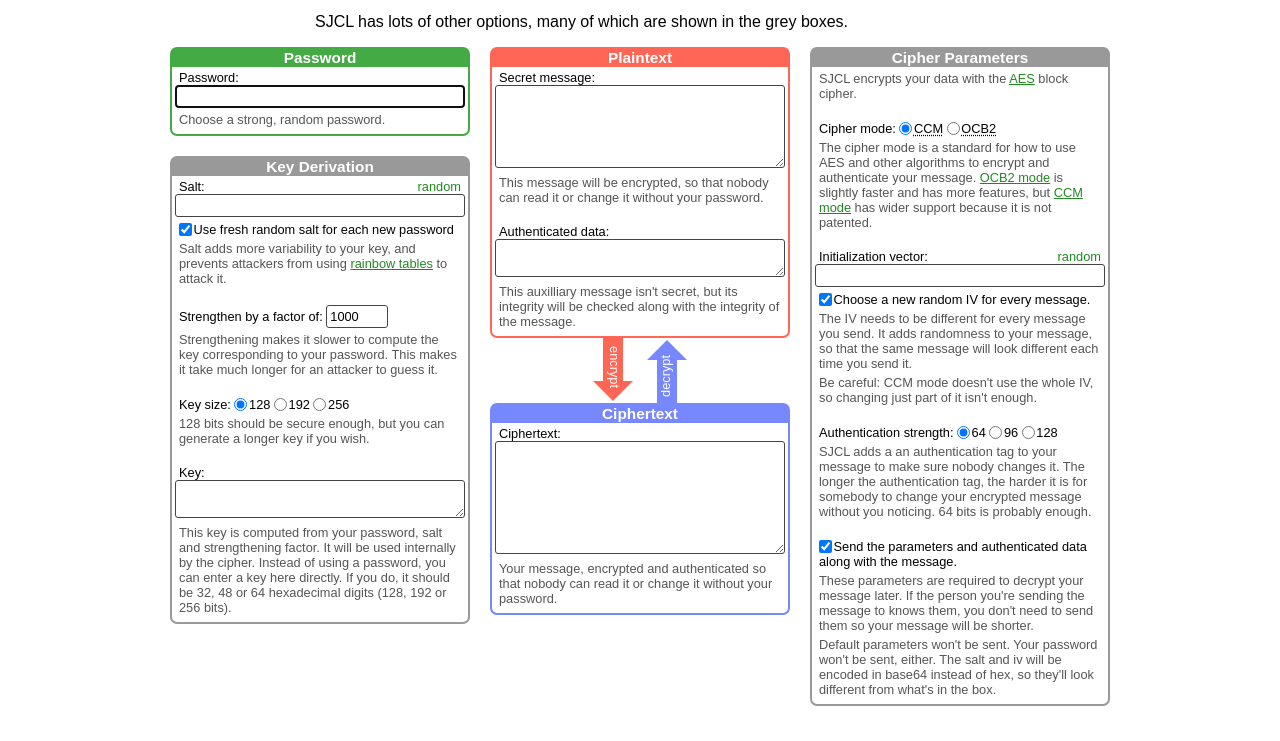
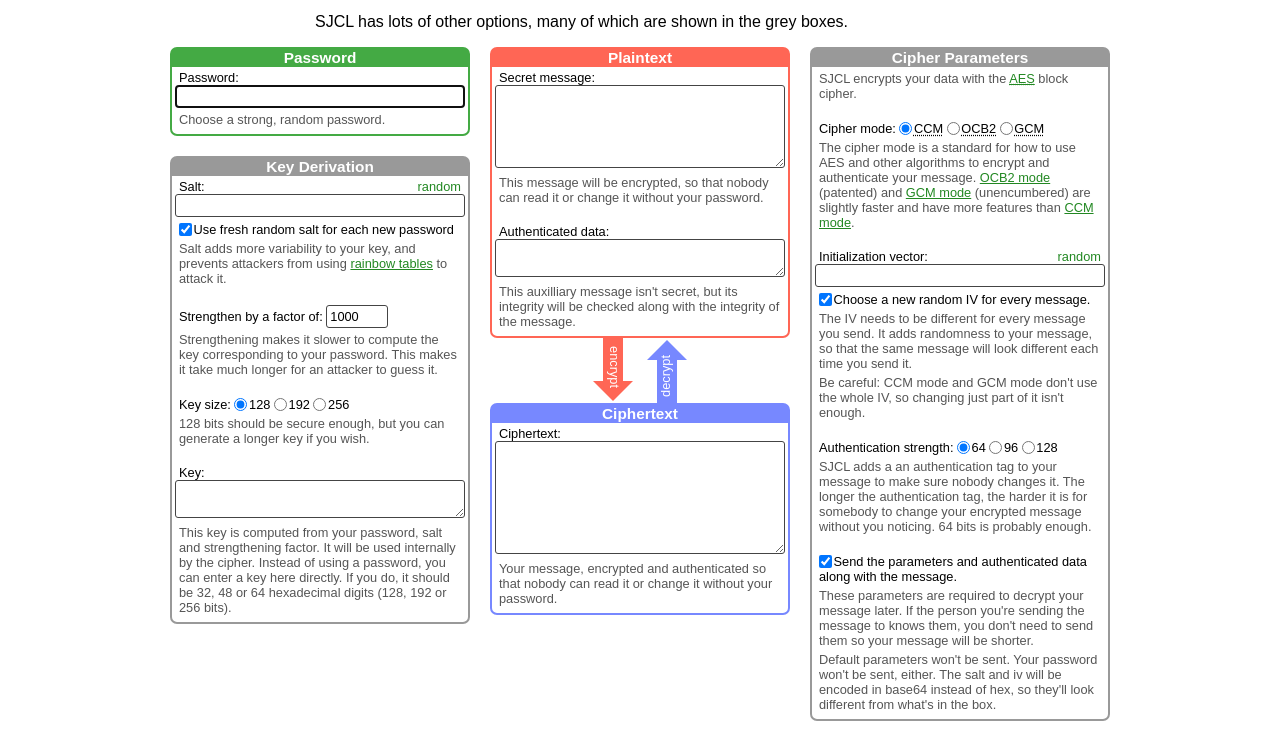
Before and after one commit to bitwiseshiftleft/sjcl, a website: page demo/index.html in a window 1280 px wide. Shown: the part 109-850 px from the top of the page. Drawn offline with Linux system fonts and the light colour scheme.

Commit message:
demo: option to use GCM in addition to OCB2 and CCM
Support of GCM in SCJL has been added in c7cc41254. We enable its use in
the demo page.

```diff
--- a/demo/index.html
+++ b/demo/index.html
@@ -104,13 +104,15 @@
         <label for="ccm"><acronym title="Counter mode with Cipher block chaining Message authentication code">CCM</acronym></label>
         <input type="radio" name="mode" value="ocb2" id="ocb2" autocomplete="off"/>
         <label for="ocb2"><acronym title="Offset CodeBook mode, version 2.0">OCB2</acronym></label>
+        <input type="radio" name="mode" value="gcm" id="gcm" autocomplete="off"/>
+        <label for="gcm"><acronym title="Galois Counter Mode">GCM</acronym></label>
         <p class="explanation">
           The cipher mode is a standard for how to use AES and other
           algorithms to encrypt and authenticate your message.
-          <a href="http://en.wikipedia.org/wiki/OCB_mode">OCB2 mode</a>
-          is slightly faster and has more features, but
-          <a href="http://en.wikipedia.org/wiki/CCM_mode">CCM mode</a> has wider
-          support because it is not patented.
+          <a href="http://en.wikipedia.org/wiki/OCB_mode">OCB2 mode</a> (patented) and
+          <a href="http://en.wikipedia.org/wiki/GCM_mode">GCM mode</a> (unencumbered)
+          are slightly faster and have more features than
+          <a href="http://en.wikipedia.org/wiki/CCM_mode">CCM mode</a>.
         </p>
       </div>
 
@@ -128,7 +130,7 @@
           different each time you send it.
         </p>
         <p class="explanation">
-          Be careful: CCM mode doesn't use
+          Be careful: CCM mode and GCM mode don't use
           the whole IV, so changing just part of it isn't enough.
         </p>
       </div>
```
